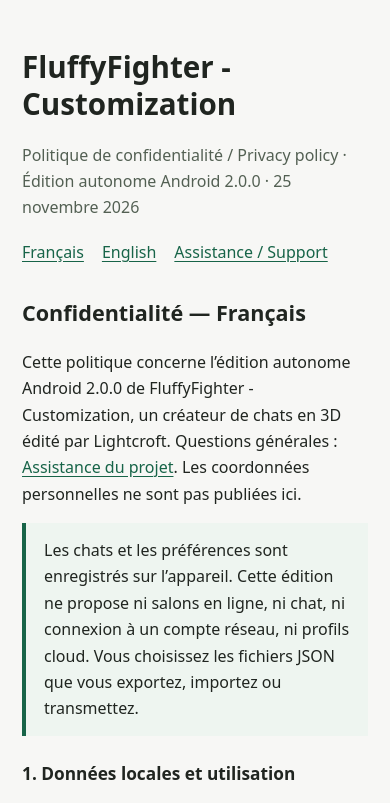
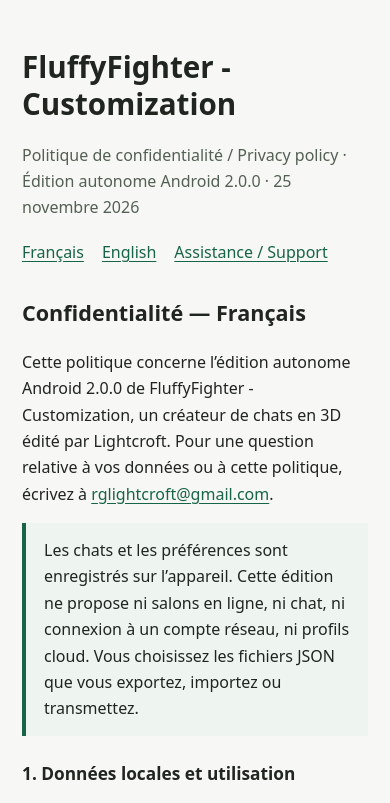
Before and after one commit to 0Lightcroft/fluffy-universe, a plain HTML site: page privacy-fluffyfighter-customization.html in a window 390 px wide. Shown: the top 803 px of the page. Drawn offline with Linux system fonts and the light colour scheme.

Commit message:
Preserve public support email; scope privacy cleanup to phone and postal address

```diff
--- a/privacy-fluffyfighter-customization.html
+++ b/privacy-fluffyfighter-customization.html
@@ -17,7 +17,7 @@
 
   <section id="francais" lang="fr" aria-labelledby="titre-fr">
     <h2 id="titre-fr">Confidentialité — Français</h2>
-    <p>Cette politique concerne l’édition autonome Android 2.0.0 de FluffyFighter - Customization, un créateur de chats en 3D édité par Lightcroft. Questions générales : <a href="https://github.com/0Lightcroft/fluffy-universe/issues">Assistance du projet</a>. Les coordonnées personnelles ne sont pas publiées ici.</p>
+    <p>Cette politique concerne l’édition autonome Android 2.0.0 de FluffyFighter - Customization, un créateur de chats en 3D édité par Lightcroft. Pour une question relative à vos données ou à cette politique, écrivez à <a href="mailto:rglightcroft@gmail.com">rglightcroft@gmail.com</a>.</p>
     <p class="summary">Les chats et les préférences sont enregistrés sur l’appareil. Cette édition ne propose ni salons en ligne, ni chat, ni connexion à un compte réseau, ni profils cloud. Vous choisissez les fichiers JSON que vous exportez, importez ou transmettez.</p>
 
     <h3>1. Données locales et utilisation</h3>
@@ -34,14 +34,14 @@
     <p>Les ressources de l’application sont livrées avec Google Play Asset Delivery en mode « install-time », lors de l’installation. Les installations et mises à jour peuvent nécessiter une connexion et de l’espace de stockage. Android, Google Play et les services de sauvegarde peuvent traiter leurs propres informations techniques selon leurs conditions et leur <a href="https://policies.google.com/privacy">politique de confidentialité</a>.</p>
 
     <h3>4. Courriels de support</h3>
-    <p>Si vous écrivez volontairement au support, Lightcroft reçoit votre adresse d’expéditeur, le contenu du message et les pièces jointes que vous choisissez d’envoyer. La boîte de support utilise Gmail. Ces informations servent à examiner votre demande et à vous répondre.</p>
+    <p>Si vous écrivez volontairement à <a href="mailto:rglightcroft@gmail.com">rglightcroft@gmail.com</a>, Lightcroft reçoit votre adresse d’expéditeur, le contenu du message et les pièces jointes que vous choisissez d’envoyer. La boîte de support utilise Gmail. Ces informations servent à examiner votre demande et à vous répondre.</p>
     <p>Les échanges sont conservés pendant le traitement de la demande, puis pendant <strong>24 mois après sa résolution</strong>, avant suppression. Vous pouvez demander l’accès aux courriels vous concernant ou leur suppression en contactant cette même adresse. Écrivez de préférence depuis l’adresse utilisée pour l’échange et indiquez les éléments permettant de retrouver la demande.</p>
     <p>Pour signaler un problème, le modèle de l’appareil, la version d’Android, la version de l’application et les étapes de reproduction suffisent généralement. Le nom réel, l’adresse, l’école ou la photo d’un enfant ne sont pas nécessaires.</p>
 
     <h3>5. Effacement des données et sauvegardes</h3>
     <p>Vous pouvez effacer les profils et préférences locaux dans les réglages Android de l’application, dans la rubrique de stockage puis d’effacement des données. Cette opération peut supprimer vos créations. La désinstallation supprime généralement les données locales, mais une sauvegarde peut les restaurer lors d’une réinstallation.</p>
     <p>Gérez séparément les sauvegardes et transferts dans les paramètres Android et ceux de votre fournisseur de sauvegarde. Supprimez les fichiers JSON exportés avec le gestionnaire de fichiers ou le service utilisé pour les enregistrer. Effacer les données de l’application n’efface pas ces copies externes.</p>
-    <p>Lightcroft ne dispose pas d’un accès à distance aux profils locaux par un compte ou un service cloud de cette édition. Une demande concernant les courriels reçus par le support peut être envoyée en réponse à votre échange existant.</p>
+    <p>Lightcroft ne dispose pas d’un accès à distance aux profils locaux par un compte ou un service cloud de cette édition. Une demande concernant les courriels reçus par le support peut être adressée à <a href="mailto:rglightcroft@gmail.com">rglightcroft@gmail.com</a>.</p>
 
     <h3>6. Enfants et évolution de l’application</h3>
     <p>L’application est destinée à un public de tous âges, enfants compris. Un parent ou responsable peut contacter le support pour toute question relative à l’utilisation par un enfant.</p>
@@ -50,7 +50,7 @@
 
   <section id="english" lang="en" aria-labelledby="title-en">
     <h2 id="title-en">Privacy — English</h2>
-    <p>This policy covers the standalone Android 2.0.0 edition of FluffyFighter - Customization, a 3D cat creator published by Lightcroft. General questions: <a href="https://github.com/0Lightcroft/fluffy-universe/issues">Project support</a>. Personal contact details are not published here.</p>
+    <p>This policy covers the standalone Android 2.0.0 edition of FluffyFighter - Customization, a 3D cat creator published by Lightcroft. For questions about your information or this policy, contact <a href="mailto:rglightcroft@gmail.com">rglightcroft@gmail.com</a>.</p>
     <p class="summary">Cats and preferences are saved on the device. This edition has no online rooms, chat, network-account sign-in or cloud profiles. You choose the JSON files you export, import or send.</p>
 
     <h3>1. Local information and its use</h3>
@@ -67,20 +67,20 @@
     <p>App resources are delivered through Google Play Asset Delivery in “install-time” mode during installation. Installations and updates can require a connection and storage space. Android, Google Play and backup services may process their own technical information under their terms and <a href="https://policies.google.com/privacy">privacy policy</a>.</p>
 
     <h3>4. Support emails</h3>
-    <p>If you voluntarily email the support team, Lightcroft receives your sender address, the message and any attachments you choose to provide. The support mailbox uses Gmail. This information is used to investigate and answer your request.</p>
+    <p>If you voluntarily email <a href="mailto:rglightcroft@gmail.com">rglightcroft@gmail.com</a>, Lightcroft receives your sender address, the message and any attachments you choose to provide. The support mailbox uses Gmail. This information is used to investigate and answer your request.</p>
     <p>Exchanges are kept while the request is being handled, then for <strong>24 months after its resolution</strong>, before deletion. You can request access to emails concerning you or ask for their deletion by contacting the same address. Preferably write from the address used for the exchange and provide enough information to locate the request.</p>
     <p>To report an issue, the device model, Android version, app version and reproduction steps are usually sufficient. A child’s real name, address, school or photograph is not required.</p>
 
     <h3>5. Deletion and backups</h3>
     <p>You can erase local profiles and preferences through the app’s Android storage settings and the clear-data control. This can delete your creations. Uninstalling normally removes local app data, but a backup may restore it when the app is reinstalled.</p>
     <p>Manage backups and device transfers separately through Android and your backup provider’s settings. Delete exported JSON files using the file manager or service where you saved them. Clearing the app’s data does not delete those external copies.</p>
-    <p>Lightcroft has no remote access to local profiles through an account or cloud service in this edition. Requests about emails received by support can be made by replying to the existing support exchange.</p>
+    <p>Lightcroft has no remote access to local profiles through an account or cloud service in this edition. Requests about emails received by support can be sent to <a href="mailto:rglightcroft@gmail.com">rglightcroft@gmail.com</a>.</p>
 
     <h3>6. Children and app changes</h3>
     <p>The app is intended for all ages, including children. A parent or guardian can contact support about a child’s use of the app.</p>
     <p>This policy will be updated if these practices change, including the addition of networking features, new SDKs or a synchronization service.</p>
   </section>
-  <footer><p>Lightcroft · <a href="support-fluffyfighter-customization.html">Assistance / Support</a></p></footer>
+  <footer><p>Lightcroft · <a href="support-fluffyfighter-customization.html">Assistance / Support</a> · <a href="mailto:rglightcroft@gmail.com">rglightcroft@gmail.com</a></p></footer>
 </main>
 </body>
 </html>
```
Also changed, not shown: support-fluffyfighter-customization.html (+5 -5 lines), tester-fluffyfighter-customization.html (+1 -1 lines).
